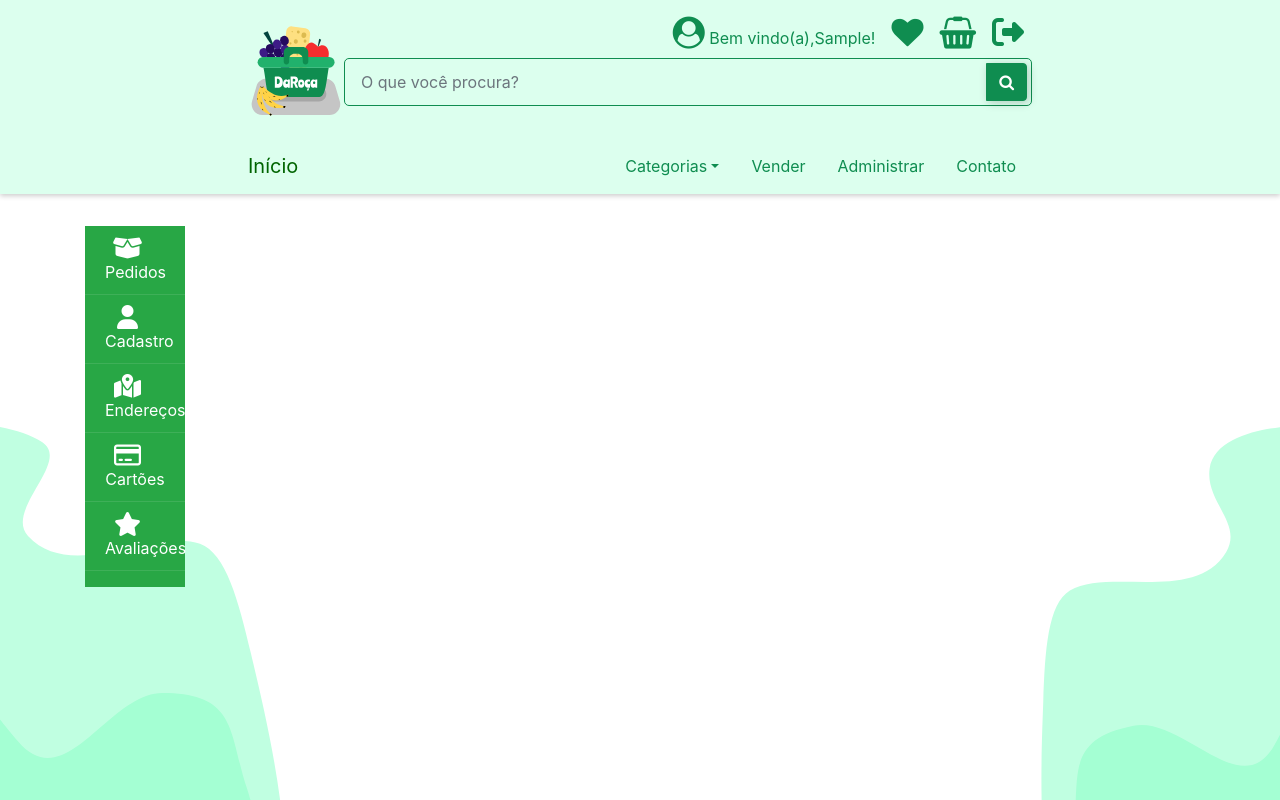
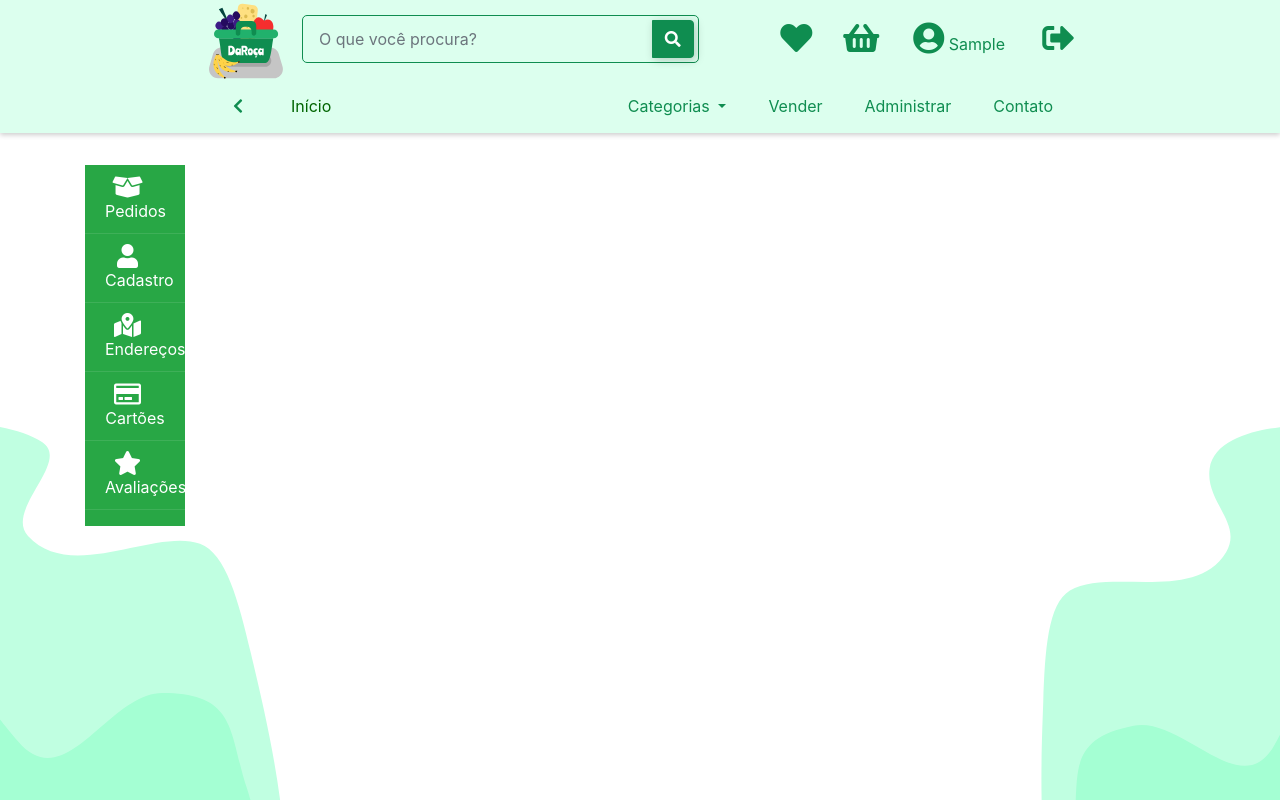
Before and after one commit to irisviana/Da_Roca, a Django app: page /user/customer_home in a window 1280 px wide. Run offline with Django 3.2, Linux system fonts and the light colour scheme; the visitor is signed in with stand-in values (Sample User, id 1); some libraries are stand-ins or nearby versions.

Commit message:
Rotas protegidas agora redirecionam ao login, melhorias de UI

```diff
--- a/projeto_da_roca/static/css/style.css
+++ b/projeto_da_roca/static/css/style.css
@@ -4,6 +4,7 @@
     --color-light: #DCFFEE;
     --color-white: #FFFFFF;
     --color-black: #000000;
+    --color-transparent: rgba(0,0,0,0);
     --color-dark-shadow: rgba(0,0,0,0.2);
 
     /* Shadows */
@@ -31,8 +32,8 @@
   .header_container, .navbar {
     display: flex;
     align-items: center;
-    padding: 0.5em;
-    max-width: 800px;
+    padding: 0.5;
+    max-width: 900px;
     margin: 0 auto;
     color: var(--color-primary);
   }
@@ -51,8 +52,12 @@
     padding: 0;
   }
 
+  .nav-item {
+    padding: 0;
+  }
+
   header nav ul li {
-    padding: 0.5em;
+    padding: 0em;
   }
 
   header a {
@@ -65,7 +70,8 @@
   }
 
   header .logo img {
-    width: 6em;
+    width: 5em;
+    margin: 0 1em;
   }
   /* 1- END OF HEADER */
 
@@ -162,8 +168,15 @@
     box-shadow: var(--shadow-button);
   }
 
-  .btn + .btn {
-    margin-top: 0.5em;
+  .btn.btn-thin {
+    width: 48px;
+    margin: 0 0.5em;
+    padding: 0.375em;
+  }
+
+  .btn.btn-nav {
+    width: min-content;
+    margin: 0 0.5em;
   }
 
   .btn-primary, .btn-primary:visited, .btn-primary:link {
@@ -178,9 +191,17 @@
   }
 
   .btn-secondary {
-    background-color: var(--color-white);
+    background-color: var(--color-transparent);
+    border: 1px solid var(--color-transparent);
+    color: var(--color-primary);
+    box-shadow: none;
+  }
+
+  .btn-secondary:hover, .btn-secondary:active {
+    background-color: var(--color-white) !important;
     border: 1px solid var(--color-primary);
-    color: var(--color-primary);
+    color: var(--color-primary) !important;
+    box-shadow: var(--shadow-button);
   }
 
   .border-custom {
@@ -245,4 +266,8 @@
     align-items: center;
     text-align: center;
   }
+
+  .card .btn + .btn {
+    margin-top: 0.5em;
+  }
   /* 2- FIM DE ADMIN CARDS */
--- a/projeto_da_roca/templates/header.html
+++ b/projeto_da_roca/templates/header.html
@@ -4,26 +4,30 @@
     <div class="logo">
         <img src="{% static 'images/logo.svg' %}" alt="Logo do DaRoça">
     </div>
+    <div class="input-group border-custom rounded-pill p-1">
+        <input type="search" placeholder="O que você procura?" aria-describedby="button-addon3" class="form-control bg-none border-0">
+        <div class="input-group-append border-0">
+            <button id="button-addon3" type="button" class="btn btn-primary"><i class="fa fa-search"></i></button>
+        </div>
+    </div>
     <nav>
         <ul>
+            <li><a class="btn btn-secondary btn-thin" href="" title="Produtos favoritos"><i class="fa fa-heart fa-2x" aria-hidden="true"></i></a></li>
+            <li><a class="btn btn-secondary btn-thin" href="" title="Cesta de produtos"><i class="fa fa-shopping-basket fa-2x" aria-hidden="true" ></i></a></li>
+
             {% if user.is_authenticated %}
-                <li><a href="{% url 'customer_home' %}" title="Configurações de perfil"><i class="fa fa-user-circle fa-2x" aria-hidden="true"></i></a>
-                Bem vindo(a),{{ user.first_name }}!</li>
+                <li>
+                    <a class="btn btn-secondary btn-nav" href="{% url 'customer_home' %}" title="Configurações de perfil">
+                        <i class="fa fa-user-circle fa-2x" aria-hidden="true"></i>
+                        {{ user.first_name }}
+                    </a>
+                </li>
+                <li><a class="btn btn-secondary btn-thin" href="{% url 'logout' %}" title="Sair"><i class="fas fa-sign-out-alt fa-2x"></i></a></li>
             {% else %}
-                <li><a href="{% url 'login' %}"></i>Acesso</a></li>
-            {% endif %}
-            <li><a href="" title="Produtos favoritos"><i class="fa fa-heart fa-2x" aria-hidden="true"></i></a></li>
-            <li><a href="" title="Cesta de produtos"><i class="fa fa-shopping-basket fa-2x" aria-hidden="true" ></i></a></li>
-            {% if user.is_authenticated %}
-                <li><a href="{% url 'logout' %}" title="Sair"><i class="fas fa-sign-out-alt fa-2x"></i></a></li>
+                <li><a class="btn btn-secondary btn-nav" href="{% url 'login' %}"></i>Acesso</a></li>
+                <li><a class="btn btn-primary btn-nav" href="{% url 'create_customer' %}"></i>Cadastre-se</a></li>
             {% endif %}
         </ul>
-       <div class="input-group mb-4 border-custom rounded-pill p-1">
-            <input type="search" placeholder="O que você procura?" aria-describedby="button-addon3" class="form-control bg-none border-0">
-            <div class="input-group-append border-0">
-              <button id="button-addon3" type="button" class="btn btn-primary"><i class="fa fa-search"></i></button>
-            </div>
-        </div>
     </nav>
 </div>
 {% block content %}
--- a/projeto_da_roca/templates/navbar.html
+++ b/projeto_da_roca/templates/navbar.html
@@ -2,30 +2,30 @@
 {% load static %}
   <div>
 	<nav class="navbar navbar-expand-lg navbar-light" style="background-color:#DCFFEE;">
-	  <a class="navbar-brand" href="{% url 'home' %}" style="color:darkgreen;">Início <span class="sr-only">(current)</span></a>
+		<a title="Voltar" href="#" class="btn btn-secondary btn-thin" type="button" onclick="history.back()">
+			<span class="fas fa-chevron-left"></span>
+		</a>
+	  	<a class="btn btn-secondary btn-nav" href="{% url 'home' %}" style="color:darkgreen;">Início <span class="sr-only">(current)</span></a>
 		<button class="navbar-toggler" type="button" data-toggle="collapse" data-target="#navbarText" aria-controls="navbarText" aria-expanded="false" aria-label="Toggle navigation">
 			<span class="navbar-toggler-icon"></span>
 		</button>
 		<div class="collapse navbar-collapse" id="navbarText">
 			<ul class="navbar-nav mr-auto">
 				<li class="nav-item dropdown">
-		        <a class="nav-link dropdown-toggle" href="#" id="navbarDropdown" role="button" data-toggle="dropdown" aria-haspopup="true" aria-expanded="false" style="color:#0F8D50;">Categorias </a>
+					<a class="btn btn-secondary btn-nav dropdown-toggle" href="#" id="navbarDropdown" role="button" data-toggle="dropdown" aria-haspopup="true" aria-expanded="false">Categorias </a>
+				</li>
+				{% if user.is_authenticated %}
+				<li class="nav-item">
+					<a class="btn btn-secondary btn-nav" href="{% url 'home_seller' %}">Vender</a>
 				</li>
 				<li class="nav-item">
-		      	{% if user.is_authenticated %}
-		        	<a class="nav-link" href="{% url 'home_seller' %}" style="color:#0F8D50;">Vender</a>
-		        {% else %}
-		        	<a class="nav-link" href="{% url 'login' %}"style="color:#0F8D50;">Vender</a>
-		        {% endif %}
+					<a class="btn btn-secondary btn-nav" href="{% url 'home_admin' %}">Administrar</a>
 				</li>
 				<li class="nav-item">
-		        <a class="nav-link" href="{% url 'home_admin' %}" style="color:#0F8D50;">Administrar</a>
+					<a class="btn btn-secondary btn-nav" href="#">Contato</a>
 				</li>
-		      <li class="nav-item">
-		        <a class="nav-link" href="#" style="color:#0F8D50;">Contato</a>
-		      </li>
+				{% endif %}
 			</ul>
-
 		</div>
 	</nav>
  </div>
--- a/projeto_da_roca/templates/users_profile/customer_home.html
+++ b/projeto_da_roca/templates/users_profile/customer_home.html
@@ -7,15 +7,6 @@
 
 {% block header %}
     {% include 'header.html' %}
-
-    <meta name="viewport" content="width=device-width, initial-scale=1, shrink-to-fit=no">
-
-    <link href="https://fonts.googleapis.com/css?family=Poppins:300,400,500,600,700,800,900" rel="stylesheet">
-
-    <script src="https://kit.fontawesome.com/864268d66d.js" crossorigin="anonymous"></script>
-
-    <link rel="stylesheet" href="https://stackpath.bootstrapcdn.com/font-awesome/4.7.0/css/font-awesome.min.css">
-
     <link rel="stylesheet" href="{% static 'css/style_ch.css' %}">
 {% endblock %}
 
@@ -49,9 +40,6 @@
       </nav>
     </div>
 
-
-
-
     <script src="{% static 'js/main.js' %}"></script>
 
 {% endblock %}
--- a/projeto_da_roca/users/views.py
+++ b/projeto_da_roca/users/views.py
@@ -44,7 +44,7 @@ def login_page(request):
 
         if user is not None:
             login(request, user)
-            return render(request, 'users_profile/customer_home.html')
+            return redirect('home')
         else:
             messages.error(request, 'email ou senha estão incorretos')
 
@@ -52,36 +52,46 @@ def login_page(request):
 
 
 def logout_page(request):
-    logout(request)
-    return redirect('home')
+    if request.user.is_authenticated:
+        logout(request)
+        return redirect('home')
+    return redirect('login')
 
 def customer_home(request):
-    return render(request, 'users_profile/customer_home.html')
-
+    if request.user.is_authenticated:
+        return render(request, 'users_profile/customer_home.html')
+    return redirect('login')
 
 def home(request):
     return render(request, 'home.html')
 
 def admin_home(request):
-    return render(request, 'admin/home.html')
+    if request.user.is_authenticated:
+        return render(request, 'admin/home.html')
+    return redirect('login')
 
 def list_admin(request):
+    if request.user.is_authenticated:
         admins = User.objects.all()
 
         return render(request, 'admin/manage_admin.html', {
             "admins": admins,
         })
+    return redirect('login')
+
 def add_admin( request):
-    message = ''
+    if request.user.is_authenticated:
+        users = User.objects.all()
 
-    users = User.objects.all()
-
-    return render(request, 'admin/add_admin.html', {
-            "users": users ,
-    })
+        return render(request, 'admin/add_admin.html', {
+                "users": users ,
+        })
+    return redirect('login')
 
 def seller_home(request):
-    return render(request, 'seller/home_seller.html')
+    if request.user.is_authenticated:
+        return render(request, 'seller/home_seller.html')
+    return redirect('login')
 
 def request_seller(request):
     '''
@@ -91,11 +101,14 @@ def request_seller(request):
         user.user_permissions.add(permission)
         message = ''
     '''
-    if request.method == 'POST':
-        sale_description = request.POST['sale_description']
-        print(sale_description)
+    if request.user.is_authenticated:
 
-    return render(request, 'seller/home_seller.html')
+        if request.method == 'POST':
+            sale_description = request.POST['sale_description']
+            print(sale_description)
+
+        return render(request, 'seller/home_seller.html')
+    return redirect('login')
 
 class ServiceAddressView:
     @classmethod
@@ -107,9 +120,10 @@ class ServiceAddressView:
             else:
                 service_address = ServiceAddress.objects.all()
 
-        return render(request, 'service_address/home.html', {
-            "services_address": service_address,
-        })
+            return render(request, 'service_address/home.html', {
+                "services_address": service_address,
+            })
+        return redirect('login')
 
 
     @classmethod
@@ -130,6 +144,7 @@ class ServiceAddressView:
                 'form': form,
                 'user_id': user
             })
+        return redirect('login')
 
     @classmethod
     def update_service_address(cls, request, service_address_id):
@@ -151,17 +166,18 @@ class ServiceAddressView:
                 'post': service_address,
                 'service_address': service_address
             })
+        return redirect('login')
 
     @classmethod
     def delete_service_address(cls, request):
         if request.user.is_authenticated:
-            user = request.user
             if request.method == 'POST':
                 service_address_id = request.POST['service_address_id']
                 service_address = get_object_or_404(ServiceAddress, id=service_address_id)
 
                 service_address.delete()
                 return redirect('list_service_address')
+        return redirect('login')
 
 
 class DeliveryTimeView:
@@ -177,6 +193,7 @@ class DeliveryTimeView:
                 "delivery_times": delivery_time,
                 'service_address_id': service_address_id,
             })
+        return redirect('login')
 
     @classmethod
     def create_delivery_time(cls, request, service_address_id):
@@ -197,6 +214,7 @@ class DeliveryTimeView:
                 'form': form,
                 'service_address_id': service_address_id
             })
+        return redirect('login')
 
     @classmethod
     def update_delivery_time(cls, request, delivery_time_id):
@@ -220,6 +238,7 @@ class DeliveryTimeView:
                 'post': delivery_time,
                 'delivery_time': delivery_time
             })
+        return redirect('login')
 
     @classmethod
     def delete_delivery_time(cls, request):
@@ -233,3 +252,4 @@ class DeliveryTimeView:
                 delivery_time.delete()
 
             return redirect('list_delivery_time', service_address_id=service_address_id)
+        return redirect('login')
```
Also changed, not shown: projeto_da_roca/templates/registration/create_customer.html (renamed from projeto_da_roca/templates/registration/create_costumer.html). Lines whose indentation alone changed are shown as unchanged.
